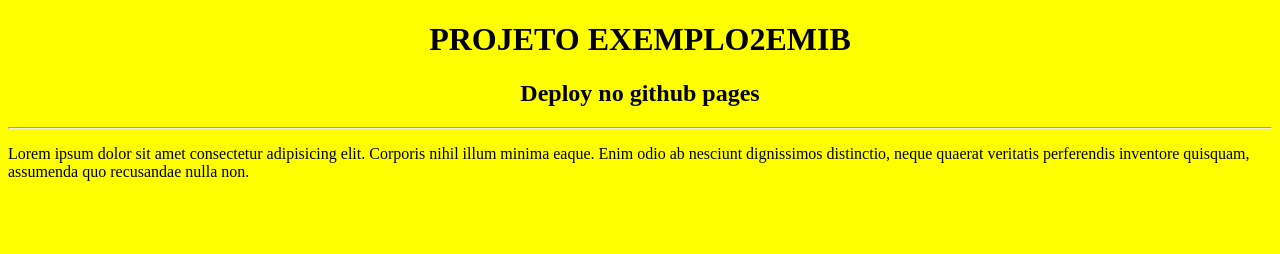
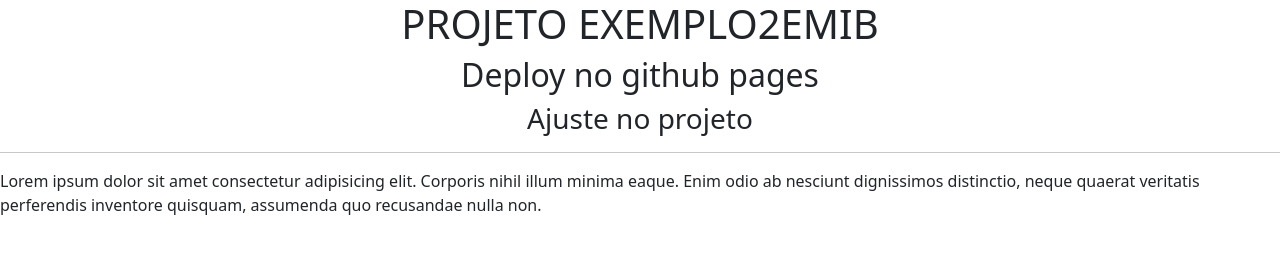
Before and after one commit to gabycamilobr/exemplo2EMIB, a plain HTML site: page index.html in a window 1280 px wide. Drawn offline with nearby package versions, Linux system fonts and the light colour scheme.

Commit message:
Inclusão do bootstrap na pagina principal

```diff
--- a/index.html
+++ b/index.html
@@ -3,12 +3,15 @@
 <head>
     <meta charset="UTF-8">
     <meta name="viewport" content="width=device-width, initial-scale=1.0">
+    <link href="https://cdn.jsdelivr.net/npm/bootstrap@5.3.1/dist/css/bootstrap.min.css" rel="stylesheet" integrity="sha384-4bw+/aepP/YC94hEpVNVgiZdgIC5+VKNBQNGCHeKRQN+PtmoHDEXuppvnDJzQIu9" crossorigin="anonymous">
+    <script src="https://cdn.jsdelivr.net/npm/bootstrap@5.3.1/dist/js/bootstrap.bundle.min.js" integrity="sha384-HwwvtgBNo3bZJJLYd8oVXjrBZt8cqVSpeBNS5n7C8IVInixGAoxmnlMuBnhbgrkm" crossorigin="anonymous"></script>
     <title>DEPLOY GITHUB PAGES</title>
 </head>
-<body bgcolor="yellow">
+<body bgcolor="pink">
     <center>
         <h1>PROJETO EXEMPLO2EMIB</h1>
         <h2>Deploy no github pages</h2>
+        <h3>Ajuste no projeto</h3>
     </center>
     <hr>
     <p>
```
